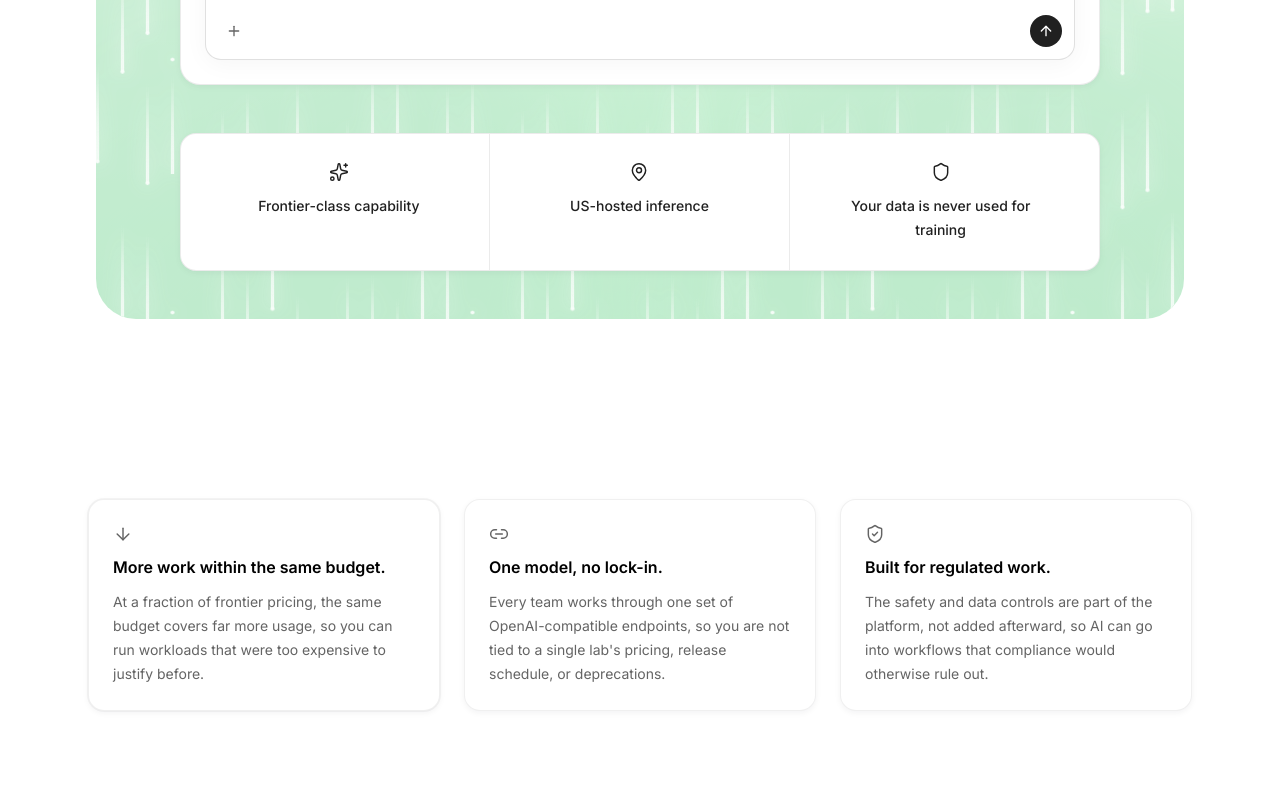
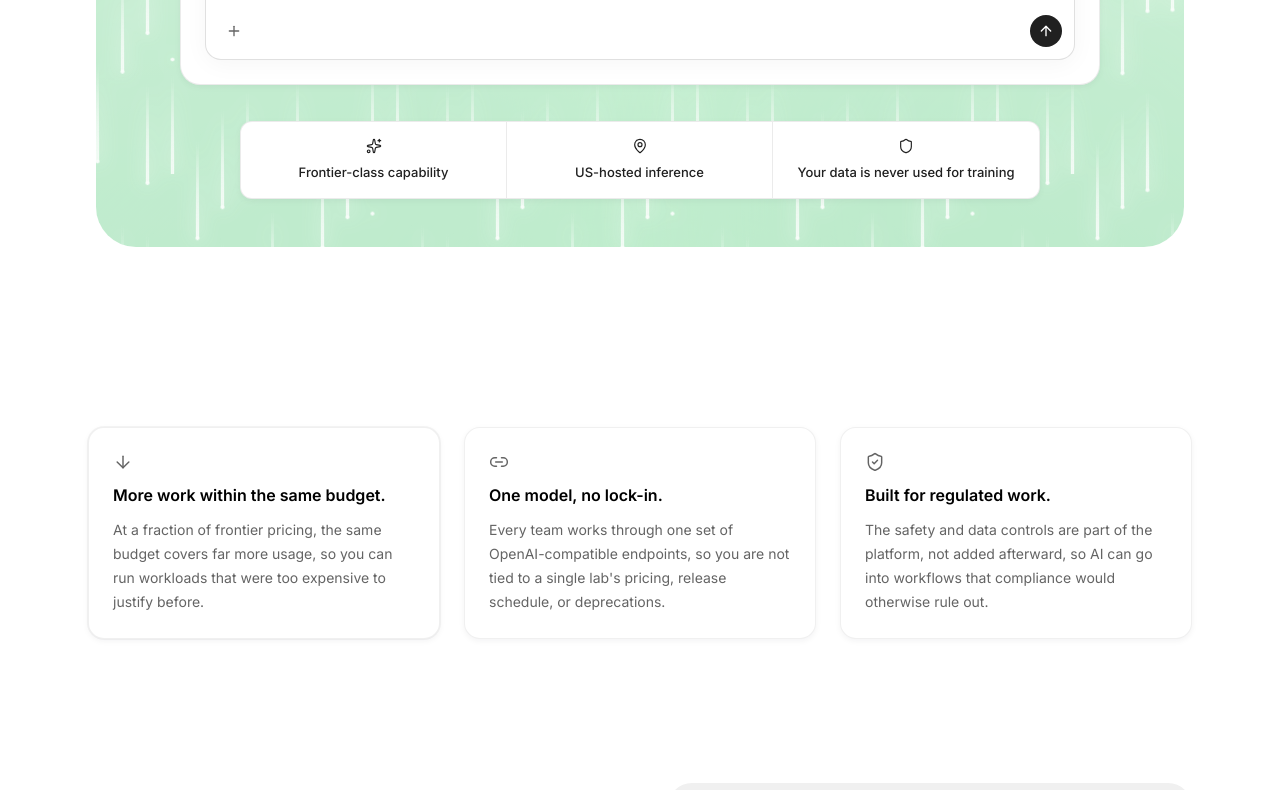
Before and after one commit to freitaspauloo/Paulo, a Next.js app: page /landing-v4 in a window 1280 px wide. Shown: the part 900-1690 px from the top of the page. Built offline with nearby package versions, Linux system fonts and the light colour scheme.

Commit message:
v4: tighten commitments card spacing and single-line labels

```diff
--- a/src/components/landing/hero-commitments-strip.tsx
+++ b/src/components/landing/hero-commitments-strip.tsx
@@ -14,8 +14,8 @@ export function HeroCommitmentsStrip({ className }: { className?: string }) {
   return (
     <div
       className={cn(
-        "overflow-hidden border border-black/[0.08] bg-white text-[#202020]",
-        landing.cardMd,
+        "mx-auto w-full max-w-[50rem] overflow-hidden border border-black/[0.08] bg-white text-[#202020]",
+        landing.cardSm,
         landing.shadowDrop,
         className,
       )}
@@ -24,10 +24,10 @@ export function HeroCommitmentsStrip({ className }: { className?: string }) {
         {COMMITMENT_ITEMS.map((item) => (
           <div
             key={item.label}
-            className="flex flex-col items-center gap-3 px-5 py-6 text-center sm:px-6 sm:py-7"
+            className="flex flex-col items-center gap-2 px-4 py-4 text-center sm:px-5 sm:py-4"
           >
-            <item.icon className="size-5 text-[#202020]" strokeWidth={1.75} />
-            <p className="max-w-[14rem] text-sm font-medium leading-6 text-[#202020]">
+            <item.icon className="size-4 text-[#202020]" strokeWidth={1.75} />
+            <p className="text-[0.8125rem] font-medium leading-5 text-[#202020] sm:whitespace-nowrap">
               {item.label}
             </p>
           </div>
--- a/src/components/landing/landing-page-v4.tsx
+++ b/src/components/landing/landing-page-v4.tsx
@@ -85,7 +85,7 @@ export function LandingPageV4() {
 
           <div className="mx-auto mt-12 w-full max-w-[58rem] px-1 sm:mt-14">
             <HeroWindow />
-            <HeroCommitmentsStrip className="mt-10 px-2 sm:mt-12" />
+            <HeroCommitmentsStrip className="mt-8 sm:mt-9" />
           </div>
         </HeroGradientLimeFrame>
       </section>
```
